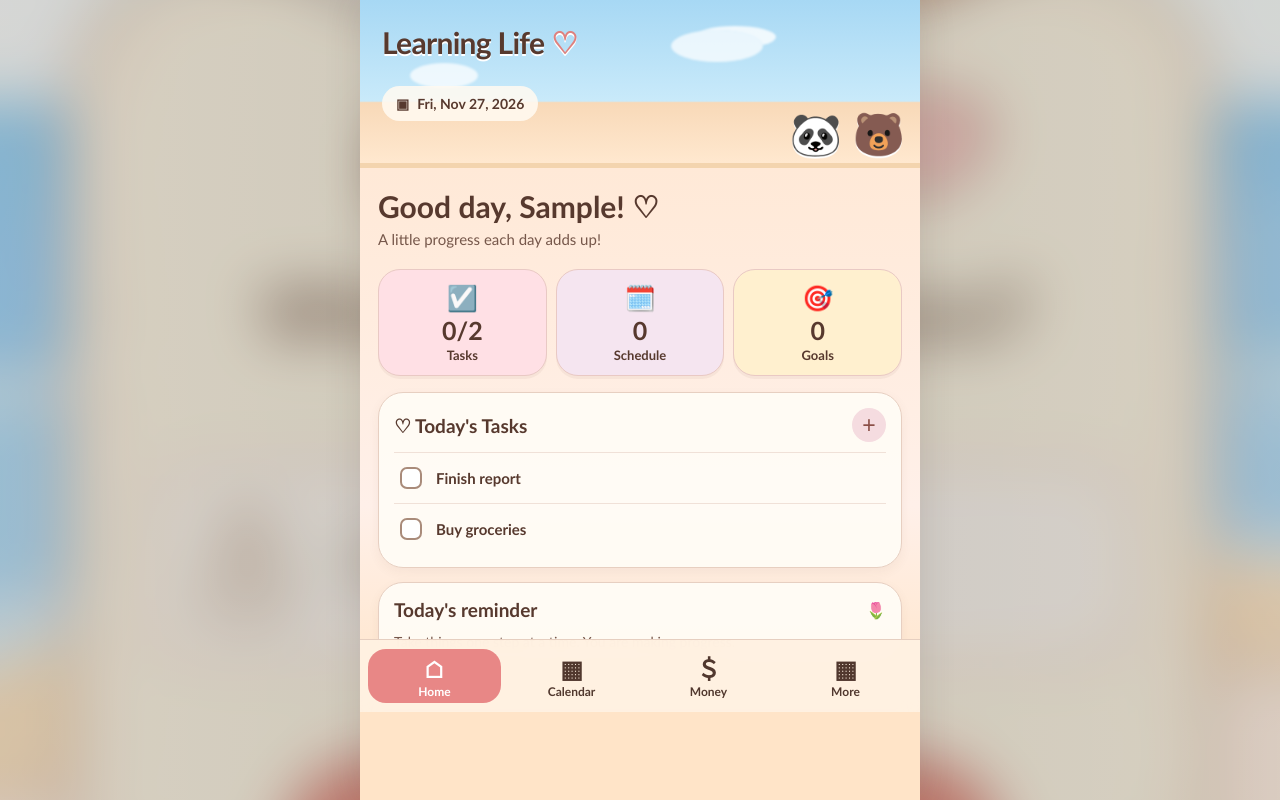
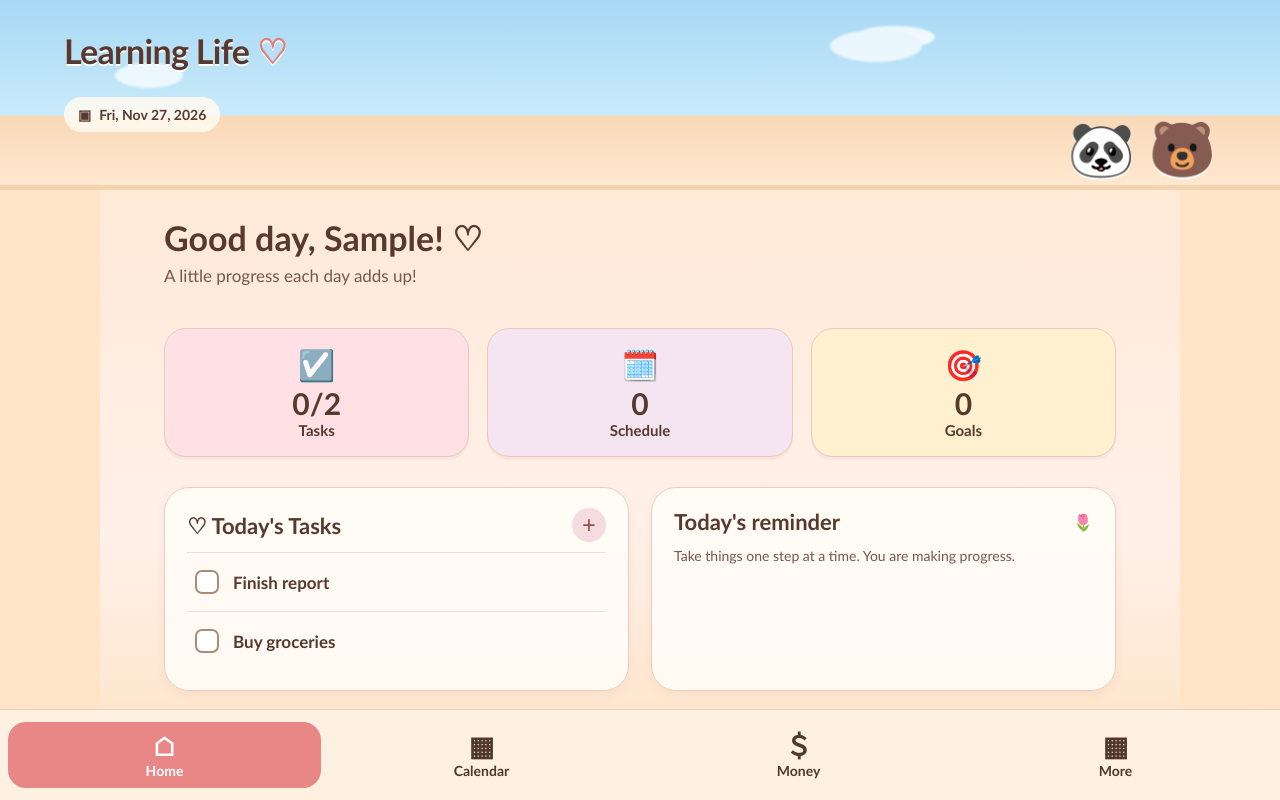
Before and after one commit to keialaskova/Learning-Life-, a plain HTML site: page index.html in a window 1280 px wide. Both pictures are taken after typing "Sample" into the empty fields and a click on the button "Continue to Learning Life". Drawn offline with Linux system fonts and the light colour scheme.

Commit message:
Add files via upload

```diff
--- a/index.html
+++ b/index.html
@@ -74,6 +74,39 @@ body{min-height:100svh;overflow:hidden;background:#f6dfc8;font-family:ui-rounded
 .home-nav:focus-visible,.home-add:focus-visible{outline:3px solid #805044;outline-offset:2px}
 .home-toast{position:fixed;left:50%;bottom:88px;transform:translateX(-50%);padding:9px 14px;border-radius:999px;background:#654438;color:white;font-size:13px;z-index:5;white-space:nowrap}
 @media(min-width:700px){.home-dashboard{width: min(100%,560px);left:50%;transform:translateX(-50%);box-shadow:0 0 35px rgba(75,60,50,.14)}}
+
+
+/* Responsive correction based on tablet screenshot */
+.home-dashboard{min-height:100dvh;display:flex;flex-direction:column;padding-bottom:0}
+.home-dashboard[hidden]{display:none}
+.home-content{width:100%;max-width:1080px;margin:0 auto;box-sizing:border-box;flex:1}
+.home-bottom{width:100%;box-sizing:border-box;margin-top:auto}
+@media(min-width:700px){
+ .home-dashboard{width:100%;max-width:none;left:0;transform:none;box-shadow:none}
+ .home-top{min-height:190px;padding:30px clamp(28px,5vw,72px) 22px}
+ .home-brand{font-size:34px}
+ .home-mascots{font-size:54px;right:clamp(28px,5vw,72px)}
+ .home-content{padding:28px clamp(28px,5vw,72px) 32px}
+ .home-greeting{font-size:34px}
+ .home-subtitle{font-size:17px}
+ .home-stats{gap:18px;margin:22px 0}
+ .home-stat{min-height:125px;padding:17px 12px}
+ .home-stat .emoji{font-size:30px}
+ .home-stat strong{font-size:30px}
+ .home-stat span:last-child{font-size:15px}
+ .home-panel{padding:20px 22px;margin-top:20px}
+ .home-panel-heading h2{font-size:22px}
+ .home-task{font-size:17px;padding:14px 4px}
+ .home-task input{width:24px;height:24px}
+ .home-bottom{padding:12px 8px calc(12px + env(safe-area-inset-bottom))}
+ .home-nav{font-size:14px;padding:9px 4px}
+ .home-nav .nav-icon{font-size:27px}
+}
+@media(min-width:1100px){
+ .home-content{display:grid;grid-template-columns:minmax(0,1fr) minmax(0,1fr);column-gap:22px;align-content:start}
+ .home-greeting,.home-subtitle,.home-stats{grid-column:1/-1}
+ .home-panel{margin-top:8px}
+}
 
 </style>
 </head>
```
